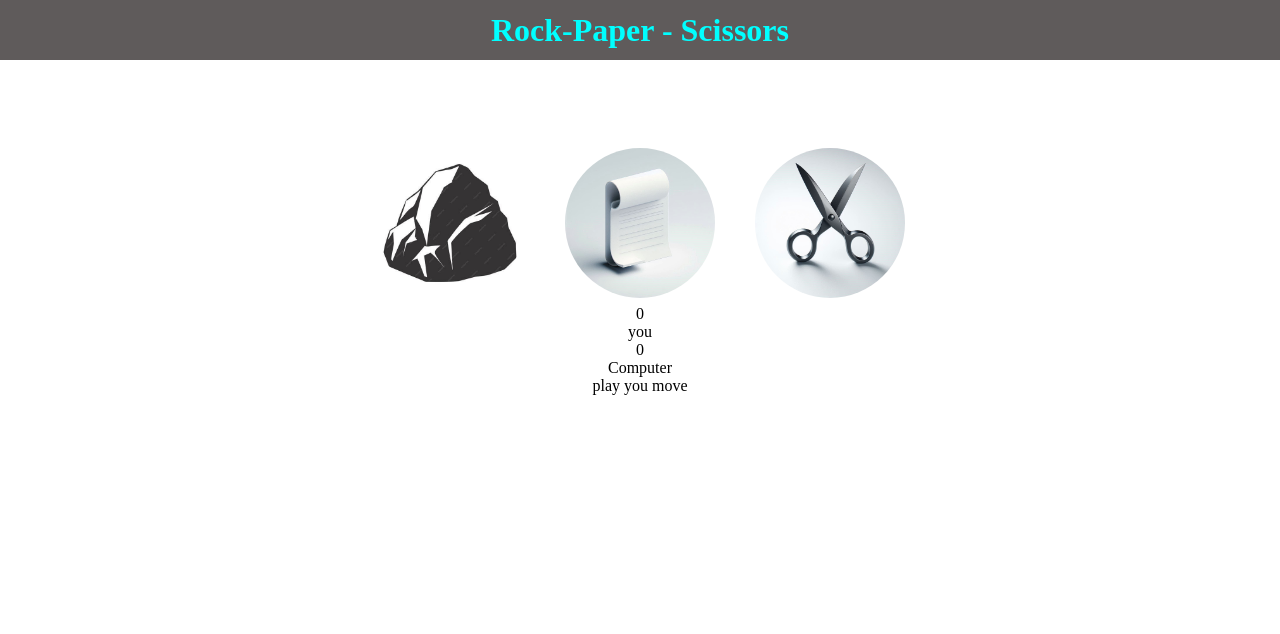
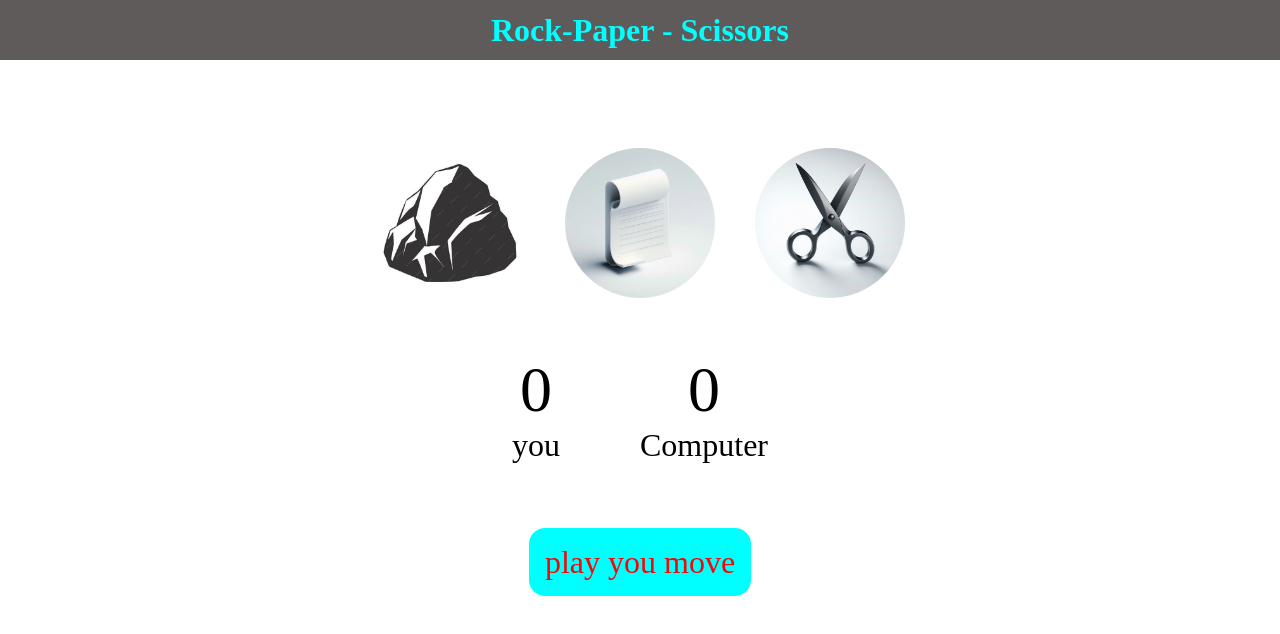
Before and after one commit to HasibCoderLab/Interactive-Rock-Paper-Scissors, a plain HTML site: page index.html in a window 1280 px wide. Drawn offline with Linux system fonts and the light colour scheme.

Commit message:
Fixed style

```diff
--- a/index.html
+++ b/index.html
@@ -29,20 +29,16 @@
             <p id="user-score">0</p>
             <p>you</p>
         </div>
-    </div>
 
-    <div class="score-bord">
         <div class="score">
             <p id="com-score">0</p>
             <p>Computer</p>
         </div>
     </div>
-<!-- Msg Box -->
+    <!-- Msg Box -->
     <div class="msg-container">
         <p id="msg">play you move</p>
     </div>
-
-
     <script src="script.js"></script>
 </body>
 
--- a/style.css
+++ b/style.css
@@ -1,16 +1,17 @@
-*{
+* {
     margin: 0px;
     padding: 0px;
     text-align: center;
 }
-h1{
+
+h1 {
     background-color: rgb(95, 91, 91);
     color: aqua;
     height: 60px;
     line-height: 60px;
 }
 
-.chioces{
+.chioces {
     display: flex;
     gap: 25px;
     justify-content: center;
@@ -18,7 +19,8 @@ h1{
     margin-top: 80px;
 
 }
-.chioce{
+
+.chioce {
     height: 165px;
     width: 165px;
     border-radius: 50%;
@@ -27,12 +29,14 @@ h1{
     align-items: center;
 
 }
-.chioce:hover{
-    background-color: rgb(255, 0, 0);
+
+.chioce:hover {
+    background-color: black;
     /* opacity: 0.5; */
     cursor: pointer;
 }
-img{
+
+img {
     height: 150px;
     width: 150px;
     object-fit: cover;
@@ -42,3 +46,28 @@ border-radius: 50%;
     /* color: red; */
     /* background: transparent; */
 }
+
+.score-bord {
+    display: flex;
+    justify-content: center;
+    align-items: center;
+    font-size: 32px;
+    margin-top: 48px;
+    gap: 80px;
+}
+
+#user-score,
+#com-score {
+    font-size: 64px;
+}
+.msg-container{
+    margin-top:80px ;
+}
+#msg {
+    background-color: aqua;
+    color: rgb(247, 6, 6);
+    font-size: 32px;
+    display: inline;
+    padding: 16px;
+    border-radius: 16px;
+}
```
Lines whose indentation alone changed are shown as unchanged.
